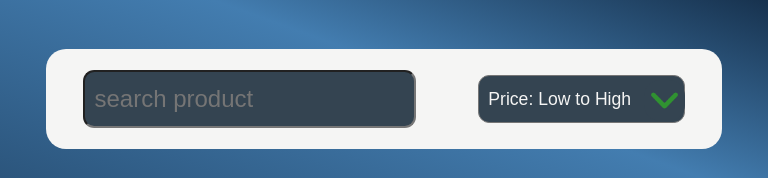
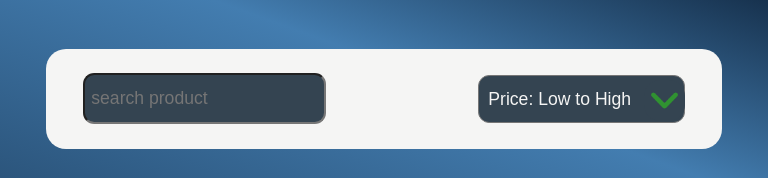
Before and after one commit to celik-arda/e-commerce, a React (Vite) app: page / in a window 768 px wide. Shown: the part 1022-1200 px from the top of the page. Built offline with nearby package versions, Linux system fonts and the light colour scheme; no server answers; the database is empty.

Commit message:
feat (App files & mixins) import responsive mixins
create smartphone screen-responsive to mixinsResponsive.scss files and import to App.scss file, use @include method for smartphone screen between 350px - 500px

```diff
--- a/src/App.css
+++ b/src/App.css
@@ -54,6 +54,12 @@ body {
   height: -moz-fit-content;
   height: fit-content;
 }
+@media screen and (min-width: 350px) and (max-width: 500px) {
+  .page_container {
+    width: 94vw;
+    padding: 2vh 3vw 40vh 3vw;
+  }
+}
 @media screen and (min-width: 1200px) and (max-width: 1400px) {
   .page_container button {
     line-height: 1.3rem;
@@ -75,6 +81,12 @@ form input {
     padding: 0.6rem 0.4rem;
   }
 }
+@media screen and (min-width: 501px) and (max-width: 850px) {
+  form input {
+    font-size: 1.1rem;
+    padding: 0.8rem 0.4rem;
+  }
+}
 form label {
   color: #344451;
 }/*# sourceMappingURL=App.css.map */
--- a/src/App.tsx
+++ b/src/App.tsx
@@ -9,46 +9,12 @@ import MyAllContext from './contextProviders/MyContextProvider.tsx';
 
 //  ---  Page Layout Navbar  --- //
 import Navbar from './layouts/navbar/Navbar.tsx'
-//  ---  (END)  Page Layout Navbar  --- //
 
-
-// ---  Components  ---  //
-import HomePage from './components/homePage/HomePage.tsx'
-import UserProfile from './layouts/authButtonsContainer/userProfile/UserProfile.tsx';
-import Basket from './components/basket/Basket.tsx';
-import SignIn from './components/authComponents/signIn/SignIn.tsx'
-import SignUp from './components/authComponents/signUp/SignUp.tsx'
-import SignOut from './components/authComponents/signOut/SignOut.tsx';
-import EachProductLayout from './layouts/eachProductLayout/EachProductLayout.tsx'
-import EachProductDetail from './components/eachProductDetail/EachProductDetail.tsx'
-// ---  (END)  Components  ---  //
-
+// ---  Firebase Objects For Authentication --- //
 import {Auth, User} from 'firebase/auth'
 
 
-// Inheritance-based Object ""Product //
-import { Product } from './models/Product.tsx'
-import { MyContextType, AllProducts } from './models/Product.tsx'
-
-
 function App() {
-
-        interface MyContextType {
-            auth: Auth,
-            user: User | null | undefined;
-            isLogging: boolean | undefined;
-            loadingState: boolean;
-            setLoadingState: (newValue: boolean) => void;
-            searchBarValue: string;
-            setSearchBarValue: (value: string) => void;
-            searchResultVisible: boolean;
-            setSearchResultVisible: (value: boolean) => void;
-            allProducts: AllProducts[],
-            setAllProducts: (newValue: AllProducts[] | []) => void,
-            listResult: AllProducts[],
-            setListResult: (newValue: AllProducts[]) => void,
-        }
-
     interface AllProducts {
         category: string
         availabilityStatus: string;
@@ -68,7 +34,7 @@ function App() {
     }
 
 
-        const {auth, user, isLogging, loadingState, setLoadingState, searchBarValue, setSearchBarValue, searchResultVisible, setSearchResultVisible, allProducts, setAllProducts, listResult, setListResult} = contextVariables;
+        const {allProducts} = contextVariables;
 
         let all_items: AllProducts[];
 
```
Also changed, not shown: src/App.scss (+10 -0 lines), src/_mixinsResponsive.scss (+8 -1 lines), 1 other file (tests, documents, lock files or other folders).
